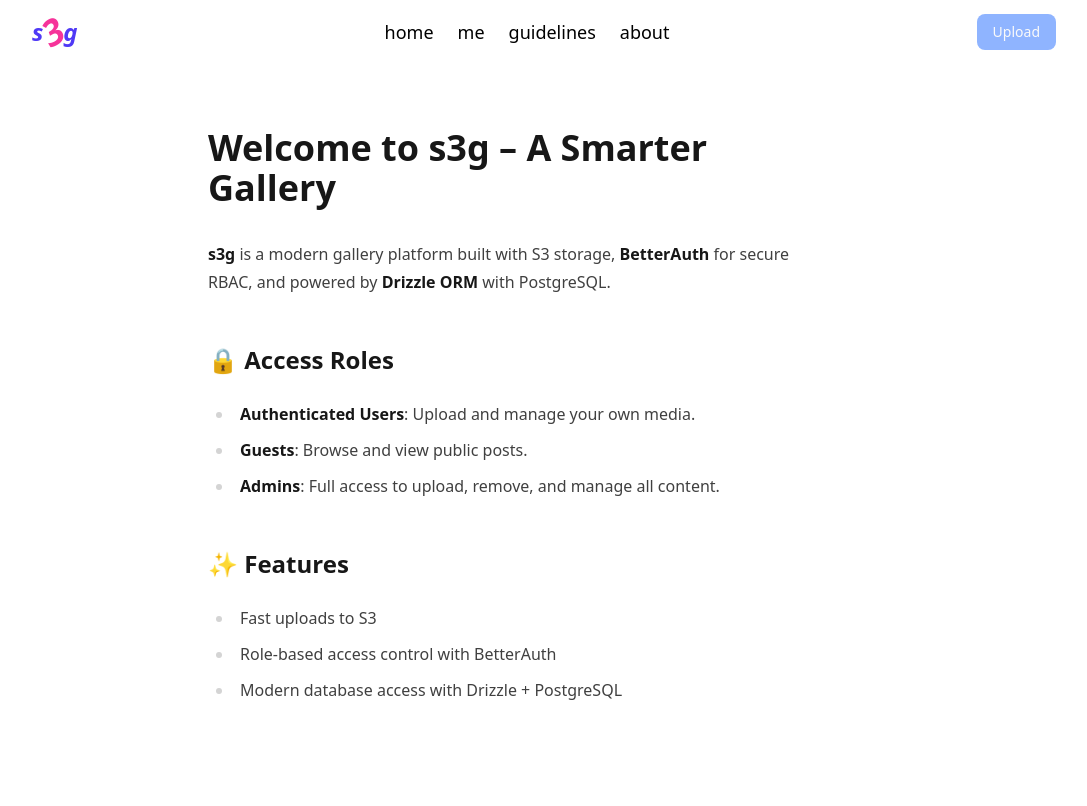
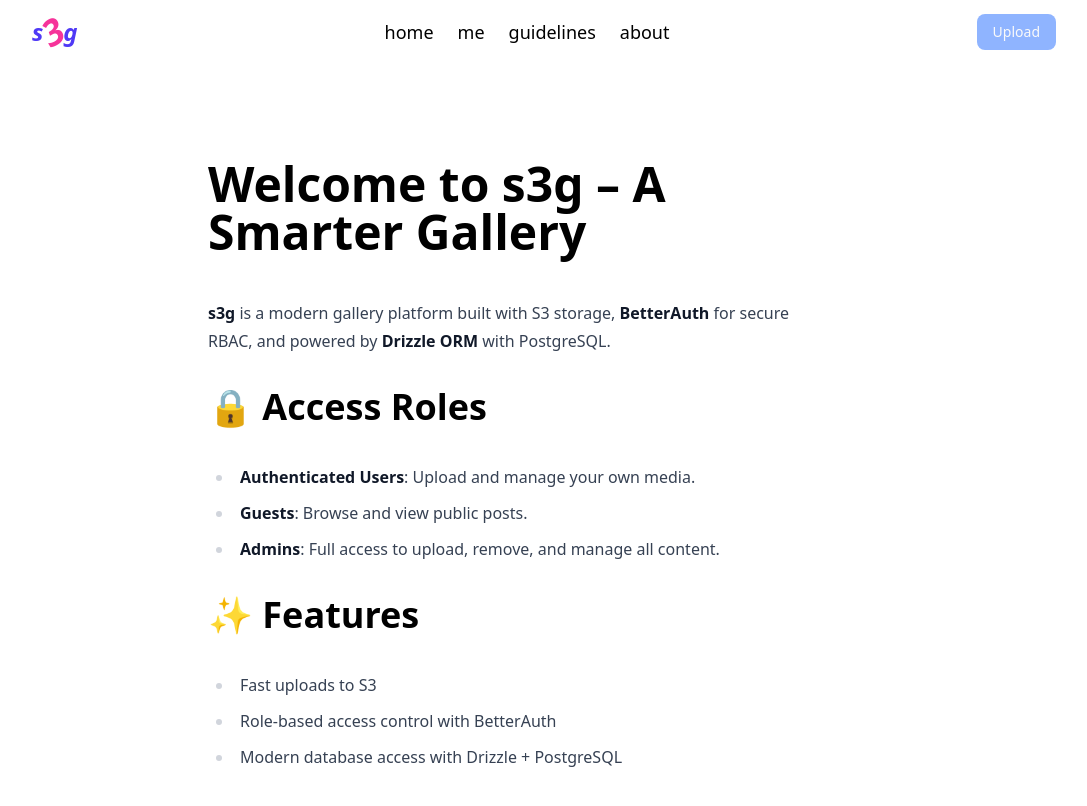
Before and after one commit to bisw4sh/s3g, a Next.js app: page /about in a window 1280 px wide. Shown: the top 806 px of the page, without its empty margins (96-1183 px from the left). Built offline with nearby package versions, Linux system fonts and the light colour scheme.

Commit message:
feat: styled and exported layout from the mdx page itself

```diff
--- a/app/about/About.mdx
+++ b/app/about/About.mdx
@@ -1,3 +1,5 @@
+import MdxLayout from "@/components/mdx-layout"
+
 # Welcome to s3g – A Smarter Gallery
 
 **s3g** is a modern gallery platform built with S3 storage, **BetterAuth** for secure RBAC, and powered by **Drizzle ORM** with PostgreSQL.
@@ -13,3 +15,7 @@
 - Fast uploads to S3
 - Role-based access control with BetterAuth
 - Modern database access with Drizzle + PostgreSQL
+
+export default function MDXPage({ children }) {
+  return <MdxLayout>{children}</MdxLayout>
+}
--- a/app/about/page.tsx
+++ b/app/about/page.tsx
@@ -3,9 +3,7 @@
 export default function About() {
   return (
     <main className="min-h-screen lg:px-[19rem] pt-16">
-      <section className="prose prose-neutral">
-        <AboutMDX />
-      </section>
+      <AboutMDX />
     </main>
   )
 }
--- a/app/guidelines/Guidelines.mdx
+++ b/app/guidelines/Guidelines.mdx
@@ -1,3 +1,5 @@
+import MdxLayout from "@/components/mdx-layout"
+
 # 📝 Posting Guidelines
 
 Welcome to **s3g** — a community-powered gallery platform. Please follow these simple rules to keep the experience enjoyable for everyone.
@@ -48,3 +50,7 @@
 Feel free to reach out if you have questions or suggestions.
 
 Thanks for contributing to **s3g**!
+
+export default function MDXPage({ children }) {
+  return <MdxLayout>{children}</MdxLayout>
+}
--- a/app/guidelines/page.tsx
+++ b/app/guidelines/page.tsx
@@ -3,9 +3,7 @@
 export default function Guidelines() {
   return (
     <main className="min-h-screen lg:px-[19rem] pt-16">
-      <section className="prose prose-neutral">
-        <GuidelinesMDX />
-      </section>
+      <GuidelinesMDX />
     </main>
   )
 }
```
